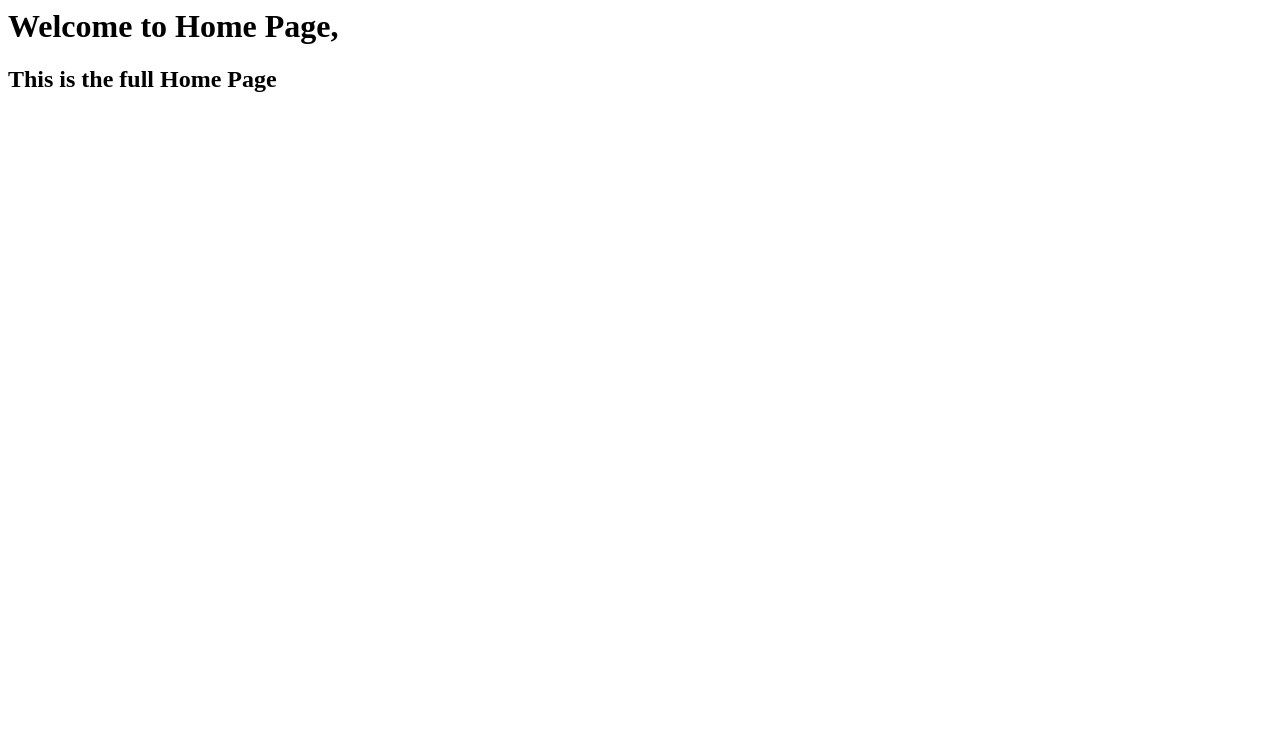
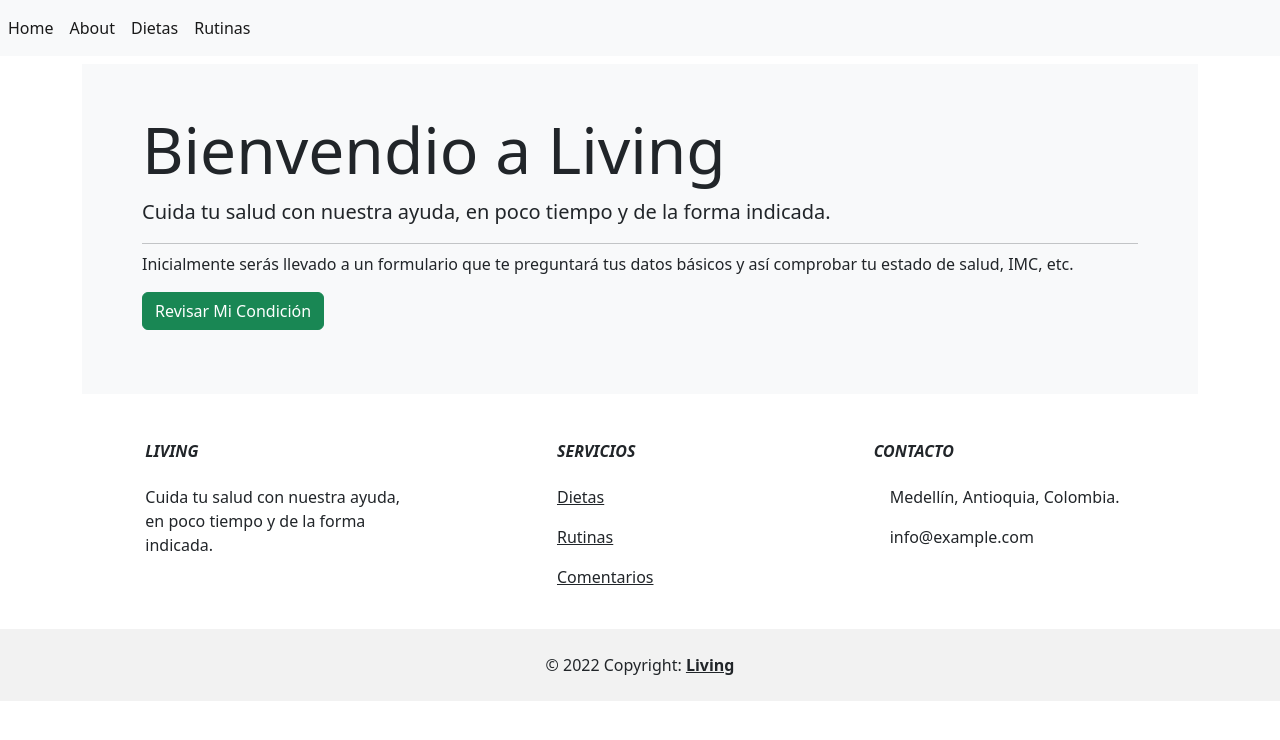
Before and after one commit to JuanesPavas19/Living-Project-EAFIT, a Django app: page / in a window 1280 px wide. Shown: the top 740 px of the page. Run offline with Django 4.2, Linux system fonts and the light colour scheme.

Commit message:
Se modificó el archivo home para tener un sitio de entrada mejor distribuido, mejor diseñado y que permita acceder a los catalogos o ir a los formularios.

```diff
--- a/movie/templates/home.html
+++ b/movie/templates/home.html
@@ -1,3 +1,20 @@
-<!--<h1>Welcome to Home Page</h1>-->
-<h1>Welcome to Home Page, <spen style="color: red">{{name}}</h1>
-<h2>This is the full Home Page</h2>
+{% extends "base.html" %}
+{% block titulo %} Home - Living {% endblock %}
+
+{% block contenido %}
+<h1></h1>
+<div class="p-5 bg-light">
+    <div class="container">
+        <h1 class="display-3">Bienvendio a Living</h1>
+            <p class="lead">
+                Cuida tu salud con nuestra ayuda, en poco tiempo y de la forma indicada.
+            </p>
+            <hr class="my-2">
+            <p>Inicialmente serás llevado a un formulario que te preguntará tus datos básicos y así comprobar tu estado de salud, IMC, etc.</p>
+            <p class="lead">
+                <a class="btn btn-success" href="form" role="button">Revisar Mi Condición</a>
+            </p>
+    </div>
+</div>
+
+{% endblock %}
```
